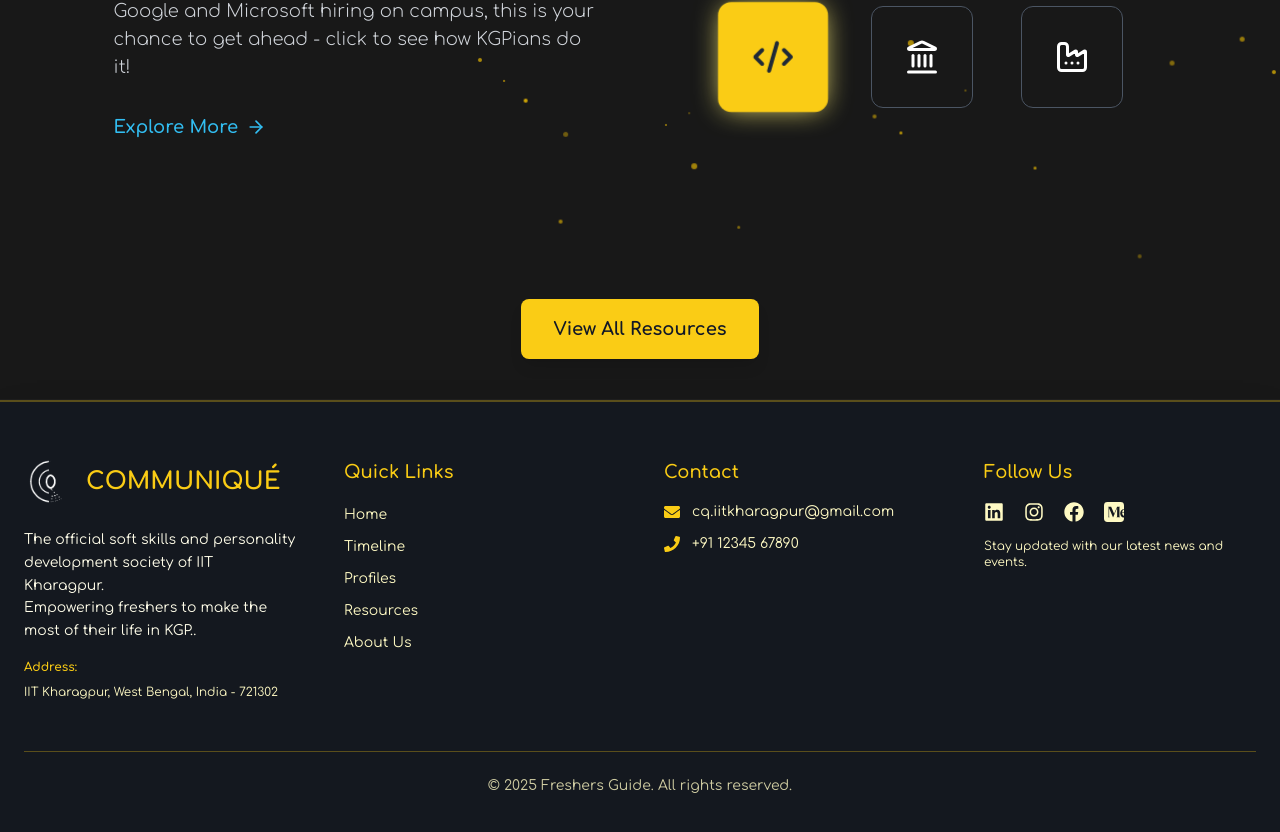
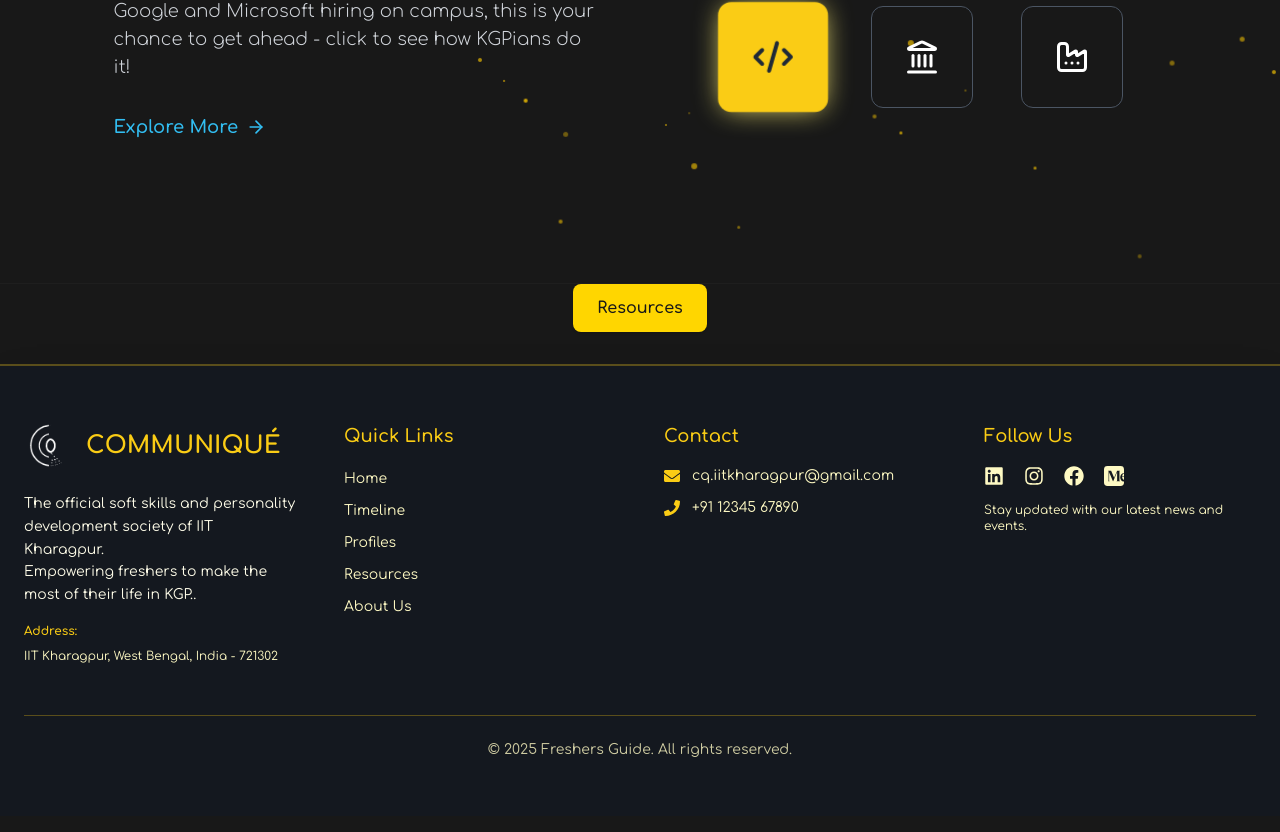
Before and after one commit to CQ-ETech/Freshers-Guide, a Next.js app: page /profiles in a window 1280 px wide. Shown: the part 629-1461 px from the top of the page. Built offline with nearby package versions, Linux system fonts and the light colour scheme.

Commit message:
resources button

```diff
--- a/src/app/layout.tsx
+++ b/src/app/layout.tsx
@@ -5,6 +5,7 @@ import Footer from '../components/footer/page';
 import GoldParticles from '../components/GoldParticles';
 import ScrollToTopButton from '../components/ScrollToTopButton';
 import Navbar from '../components/navbar/page';
+import ResourcesButton from '../components/ResourcesButton';
 
 const comfortaa = Comfortaa({ subsets: ['latin'] });
 
@@ -33,6 +34,7 @@ export default function RootLayout({
           {children}
           <ScrollToTopButton />
         </main>
+        <ResourcesButton />
         <Footer />
       </body>
     </html>
--- a/src/app/profiles/non-tech/page.tsx
+++ b/src/app/profiles/non-tech/page.tsx
@@ -99,11 +99,6 @@ export default function NonTechProfiles() {
           ← Back to Categories
         </button>
       </div>
-
-
-
-      {/* ✔ Resources Link */}
-
     </div>
   );
 }
--- a/src/app/profiles/page.tsx
+++ b/src/app/profiles/page.tsx
@@ -210,15 +210,6 @@ const Profiles = () => {
           </div>
         </div>
       </div>
-
-      <div className="text-center mt-4 mb-10">
-        <Link
-          href="/resources"
-          className="inline-block bg-yellow-400 text-gray-900 font-bold px-8 py-4 rounded-lg shadow-lg hover:bg-yellow-500 transition-colors text-lg transform hover:scale-105"
-        >
-          View All Resources
-        </Link>
-      </div>
     </>
   );
 };
--- /dev/null
+++ b/src/components/ResourcesButton.tsx
@@ -0,0 +1,18 @@
+"use client";
+import { usePathname } from "next/navigation";
+
+export default function ResourcesButton() {
+  const pathname = usePathname();
+  if (!pathname.startsWith("/profiles")) return null;
+
+  return (
+    <div className="w-full flex justify-center pb-8">
+      <a
+        href="/resources"
+        className="bg-[#FFD600] text-[#181818] font-semibold px-6 py-3 rounded-lg shadow hover:bg-[#FFBB00] transition"
+      >
+        Resources
+      </a>
+    </div>
+  );
+}
```
